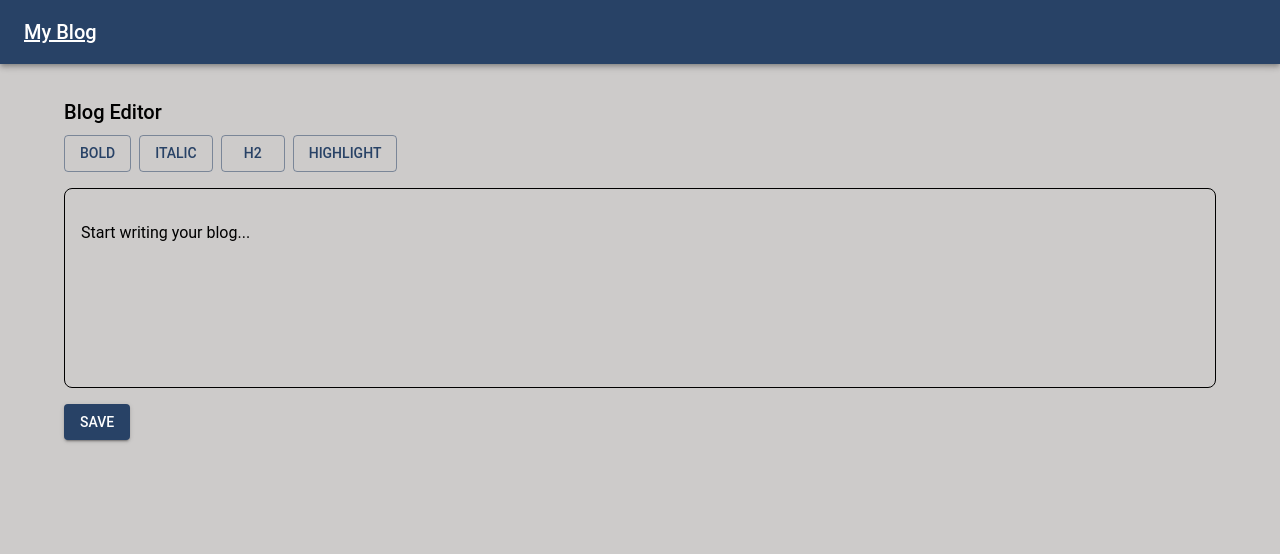
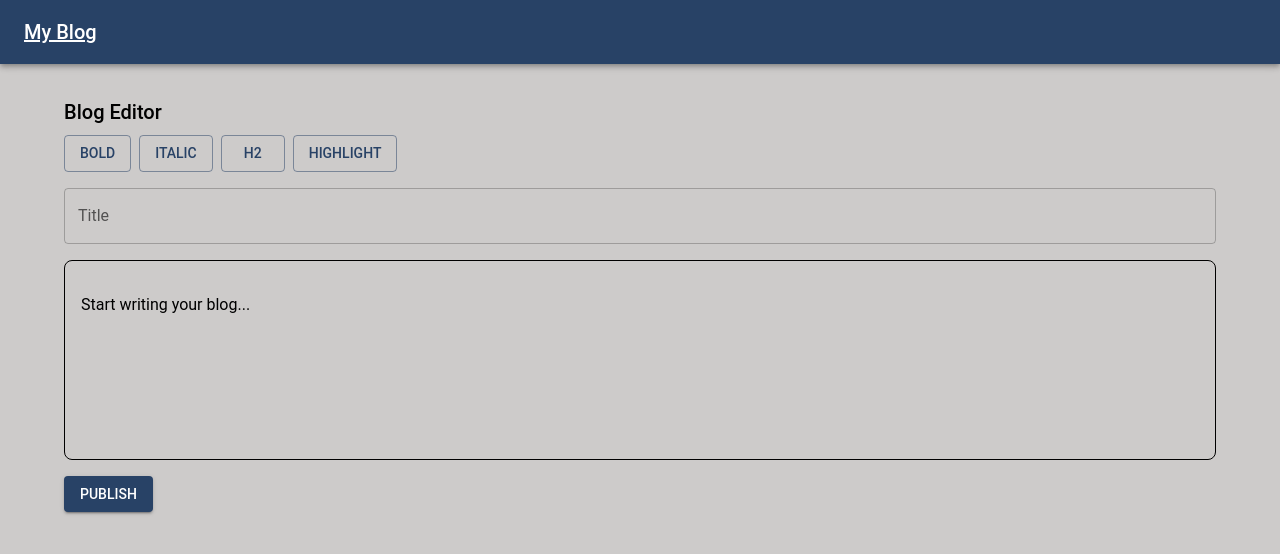
Before and after one commit to deepaksp24/my-blog-frontend, a React (Create React App) app: page /blogeditor in a window 1280 px wide. Shown: the top 554 px of the page. Built offline with nearby package versions, Linux system fonts and the light colour scheme; no server answers; some icons are missing.

Commit message:
add : 1. added icon to navigate to blog editor page

```diff
--- a/src/api/blog.js
+++ b/src/api/blog.js
@@ -16,6 +16,21 @@ export const getBlog = async (id) => {
   const result = await response.json();
   return result?.body;
 };
+
+  export const postBlog = async (payload) => {
+    const token = localStorage.getItem("token");
+
+    const response = await fetch(`${BASE_URL}blog/post`, {
+      method: "POST",
+      headers: {
+        "Content-Type": "application/json",
+        Authorization: `Bearer ${token}`,
+      },
+      body: JSON.stringify(payload),
+    });
+
+    return response.json();
+  };
 
 export const registerUser = async (payload) => {
   const response = await fetch(`${BASE_URL}auth/register`, {
--- a/src/components/BlogEditor.jsx
+++ b/src/components/BlogEditor.jsx
@@ -2,9 +2,10 @@ import React, { useState, useEffect } from "react";
 import { EditorContent, useEditor } from "@tiptap/react";
 import StarterKit from "@tiptap/starter-kit";
 import Highlight from "@tiptap/extension-highlight";
-import { Box, Button, Stack, Typography } from "@mui/material";
+import { Box, Button, TextField, Stack, Typography } from "@mui/material";
 
 export default function BlogEditor({ onSave }) {
+  const [title, setTitle] = useState("");
   const [isActive, setIsActive] = useState({
     bold: false,
     italic: false,
@@ -41,7 +42,12 @@ export default function BlogEditor({ onSave }) {
 
   const handleSave = () => {
     const html = editor.getHTML();
-    if (onSave) onSave(html);
+    const payload = {
+      title,
+      tags: [],
+      content: html,
+    };
+    if (onSave) onSave(payload);
     console.log(html);
   };
 
@@ -82,9 +88,19 @@ export default function BlogEditor({ onSave }) {
       </Stack>
 
       {/* Editor content */}
+      <Box sx={{ mb: 2 }}>
+        <TextField
+          label="Title"
+          variant="outlined"
+          fullWidth
+          value={title}
+          onChange={(e) => setTitle(e.target.value)}
+        />
+      </Box>
+
       <Box
         sx={{
-          border: "1px solid ",
+          border: "1px solid",
           borderRadius: 2,
           padding: 2,
           minHeight: 200,
@@ -95,7 +111,7 @@ export default function BlogEditor({ onSave }) {
       </Box>
 
       <Button variant="contained" onClick={handleSave}>
-        Save
+        Publish
       </Button>
     </Box>
   );
--- a/src/pages/BlogEditorPage.jsx
+++ b/src/pages/BlogEditorPage.jsx
@@ -1,5 +1,15 @@
+import { useNavigate } from "react-router-dom";
+import { postBlog } from "../api/blog";
 import BlogEditor from "../components/BlogEditor";
 
 export default function BlogEditorPage() {
-  return <BlogEditor />;
+  const navigate = useNavigate();
+  const handleSave = async (payload) => {
+    const result = await postBlog(payload);
+    console.log(result);
+    if (result.status) {
+      navigate("/");
+    }
+  };
+  return <BlogEditor onSave={handleSave} />;
 }
--- a/src/pages/Home.jsx
+++ b/src/pages/Home.jsx
@@ -1,10 +1,16 @@
 import { useEffect, useState } from "react";
-import { Grid, Typography } from "@mui/material";
+import { Grid, Typography, Box, IconButton } from "@mui/material";
+import { useNavigate } from "react-router-dom";
 import BlogCard from "../components/BlogCard";
 import { getHomeBlogs } from "../api/blog";
 
+import EditSquareIcon from "@mui/icons-material/EditSquare";
 export default function Home() {
+  const navigate = useNavigate();
   const [blogs, setBlogs] = useState([]);
+  const handleCreatePost = () => {
+    navigate("/blogeditor");
+  };
 
   useEffect(() => {
     const loadBlogs = async () => {
@@ -22,9 +28,20 @@ export default function Home() {
 
   return (
     <>
-      <Typography variant="h4" gutterBottom>
-        Recent Posts
-      </Typography>
+      <Box
+        sx={{
+          display: "flex",
+          justifyContent: "space-between", // Pushes children to opposite ends
+          alignItems: "center", // Vertically centers items (optional)
+        }}
+      >
+        <Typography variant="h4" gutterBottom>
+          Recent Posts
+        </Typography>
+        <IconButton onClick={handleCreatePost}>
+          <EditSquareIcon style={{ fontSize: 25 }} />
+        </IconButton>
+      </Box>
       <Grid container spacing={2}>
         {blogs === null ? (
           <Typography color="error">
```
